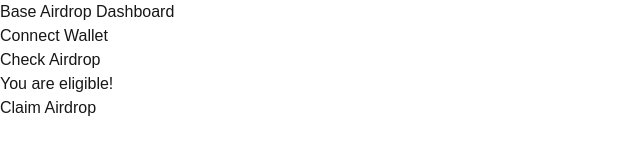
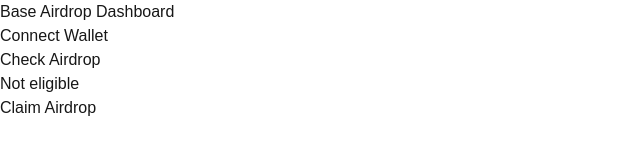
Before and after one commit to Singhranashivang/base-airdrop, a Next.js app: page / in a window 1280 px wide. Both pictures are taken after a click on the button "Check Airdrop". Shown: the top 160 px of the page, without its empty margins (0-640 px from the left). Built offline with nearby package versions, Linux system fonts and the light colour scheme.

Commit message:
add loading state to airdrop checker

```diff
--- a/components/AirdropChecker.tsx
+++ b/components/AirdropChecker.tsx
@@ -4,10 +4,16 @@
 
 export default function AirdropChecker() {
 
-  const [eligible, setEligible] = useState(false);
+  const [eligible, setEligible] = useState<boolean | null>(null);
+  const [loading, setLoading] = useState(false);
 
   function checkEligibility() {
-    setEligible(true);
+    setLoading(true);
+
+    setTimeout(() => {
+      setEligible(Math.random() > 0.5);
+      setLoading(false);
+    }, 1000);
   }
 
   return (
@@ -16,7 +22,11 @@
         Check Airdrop
       </button>
 
-      {eligible && <p>You are eligible!</p>}
+      {loading && <p>Checking...</p>}
+
+      {eligible !== null && (
+        <p>{eligible ? "You are eligible!" : "Not eligible"}</p>
+      )}
     </div>
   );
 }
```
